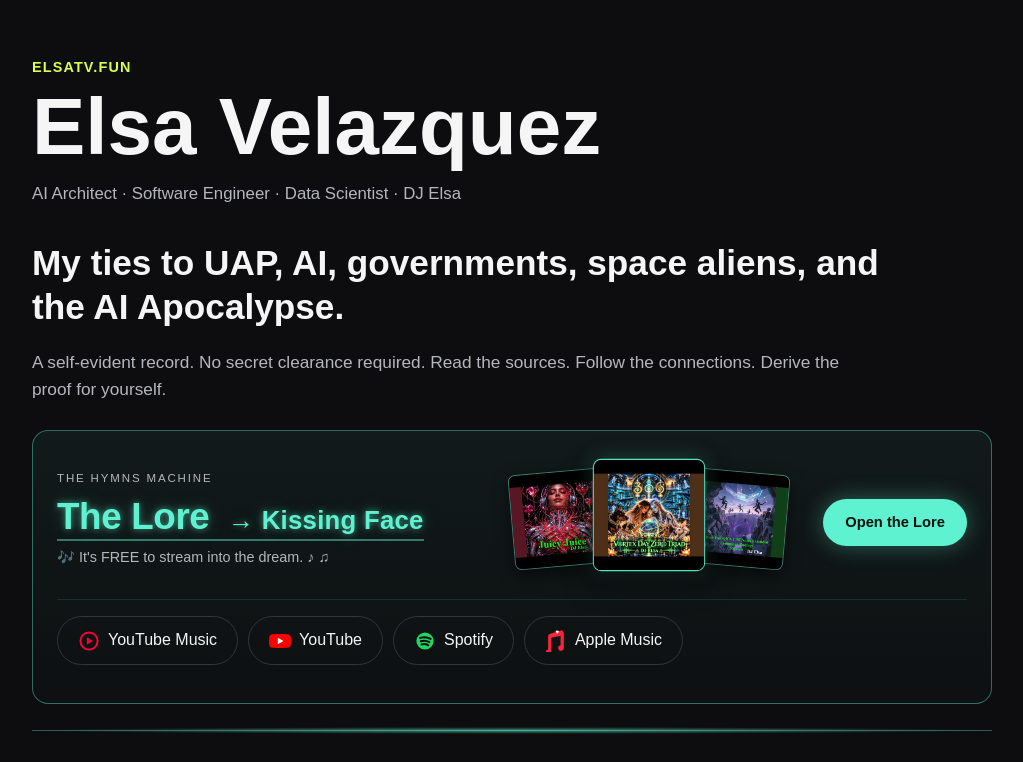
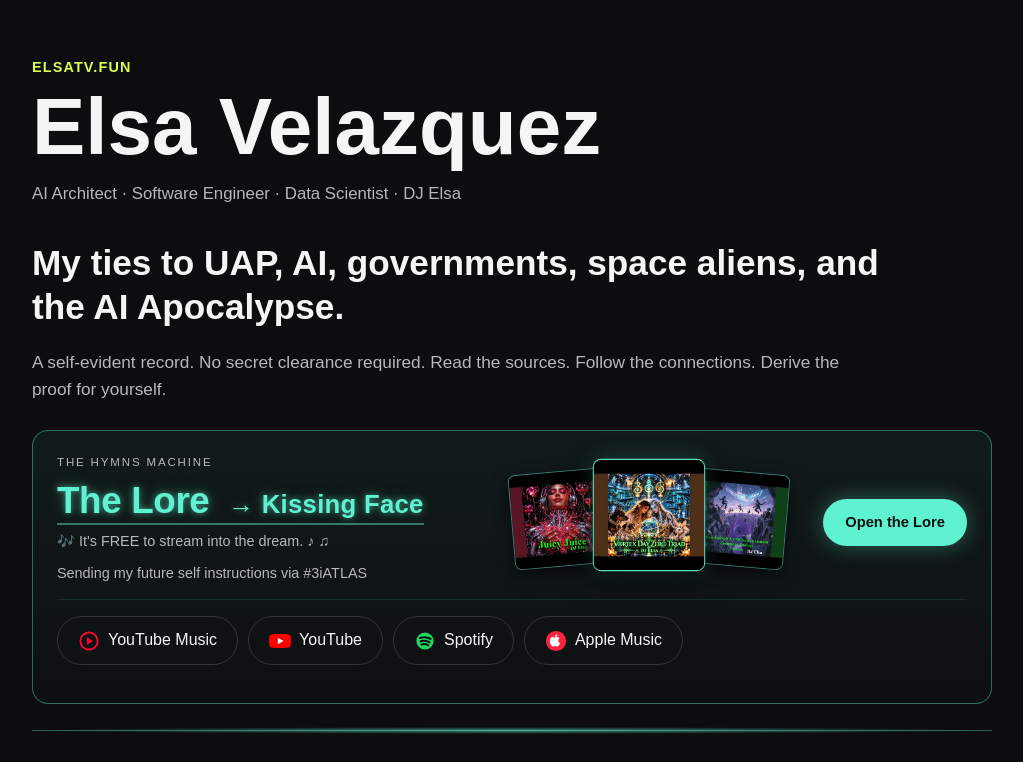
Before and after one commit to elsaVelazquez/elsatv.fun, a plain HTML site: page index.html in a window 1280 px wide. Shown: the top 762 px of the page, without its empty margins (128-1151 px from the left). Drawn offline with Linux system fonts and the light colour scheme.

Commit message:
Homepage: real Apple Music badge (red disc, white apple) in the pills

```diff
--- a/index.html
+++ b/index.html
@@ -831,6 +831,7 @@
             <a class="title-link" href="kissingface.html"><span class="title-text">The Lore <span class="title-sub">→ Kissing Face</span></span></a>
           </h3>
           <p class="lore-blurb">  🎶 It's FREE to stream into the dream. &#9834; &#9835;</p>
+          <p class="lore-blurb"> Sending my future self instructions via #3iATLAS</p>
         </div>
 
         <!-- three releases, re-picked at random on every scrape:
@@ -861,7 +862,7 @@
             <svg viewBox="0 0 24 24" aria-hidden="true" focusable="false"><circle cx="12" cy="12" r="9.4" fill="#1ed760"/><g fill="none" stroke="#0b0d10" stroke-width="2.1" stroke-linecap="round"><path d="M6.6 8.7c3.7-1.2 8.1-.9 11.6 1"/><path d="M7.3 12.3c3-1 6.6-.7 9.5 1"/><path d="M8.1 15.8c2.4-.8 5.2-.5 7.5.9"/></g></svg>Spotify</a>
           <a href="https://music.apple.com/us/artist/dj-elsa/415547530"
              target="_blank" rel="noopener noreferrer" title="Apple Music">
-            <svg viewBox="0 0 24 24" aria-hidden="true" focusable="false"><path fill="#fa243c" d="M19.8 2.3a1.9 1.9 0 0 0-2.3-1.85L5.7 4.15A2.9 2.9 0 0 0 3.4 7v14.3a3.1 3.1 0 1 0 3.5 3.08V8.5l10.1-2.15V16.6a3.1 3.1 0 1 0 3.5 3.08V3.6a1.9 1.9 0 0 0-.7-1.3z"/><path fill="#fff" d="M15.3 1.6a3.4 3.4 0 0 0-3.95-.6l2.1 3.45z"/></svg>Apple Music</a>
+            <svg viewBox="0 0 24 24" aria-hidden="true" focusable="false"><circle cx="12" cy="12" r="11" fill="#fa243c"/><g transform="translate(2.2 2.4) scale(0.82)"><path fill="#fff" d="M15.05 11.1c.02-2 1.63-2.96 1.7-3.01-1-1.42-2.5-1.6-3.03-1.62-1.29-.13-2.52.75-3.17.75-.65 0-1.66-.73-2.73-.71-1.4.02-2.7.81-3.42 2.06-1.46 2.53-.37 6.27 1.05 8.33.7 1 1.53 2.13 2.62 2.09 1.05-.04 1.45-.68 2.72-.68s1.63.68 2.74.66c1.13-.02 1.85-1.02 2.54-2.03.8-1.17 1.13-2.3 1.15-2.36-.02-.01-2.2-.85-2.22-3.48z"/><path fill="#fff" d="M13.02 5.4c.58-.7.97-1.68.86-2.65-.84.03-1.85.56-2.45 1.26-.54.62-1.01 1.61-.88 2.56.94.07 1.89-.47 2.47-1.17z"/></g></svg>Apple Music</a>
         </div>
 
       </section>
```
